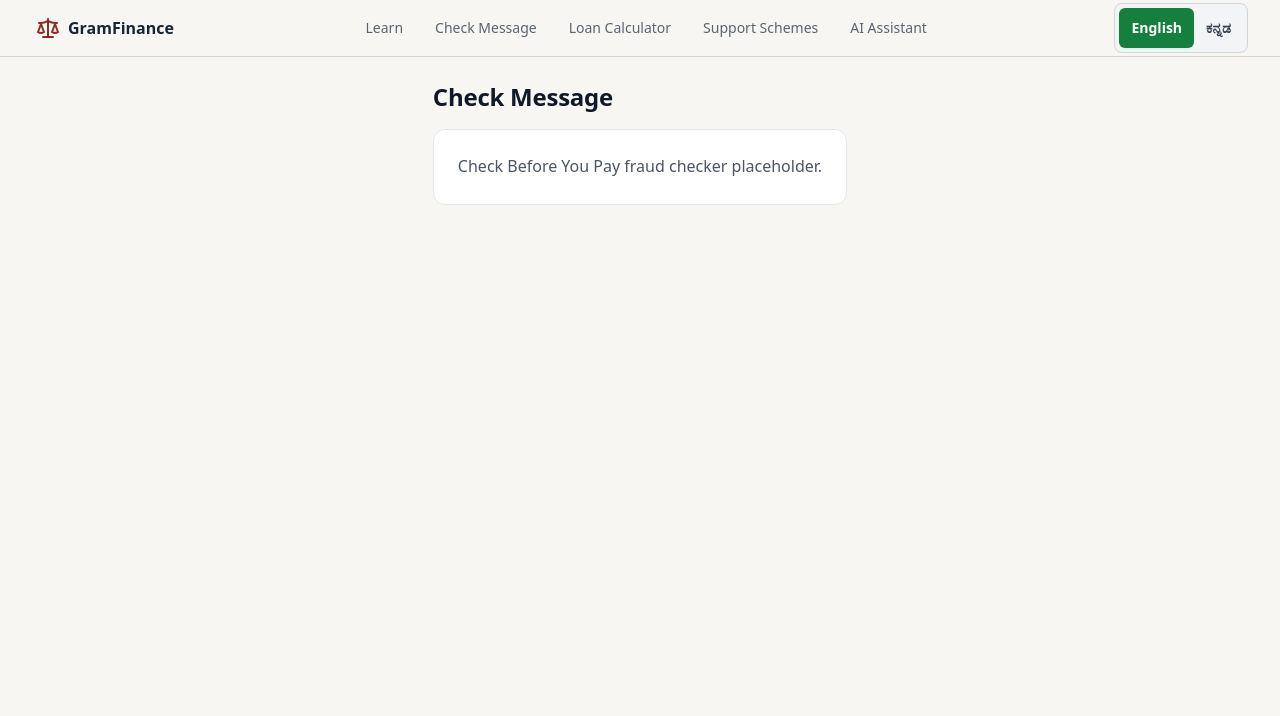
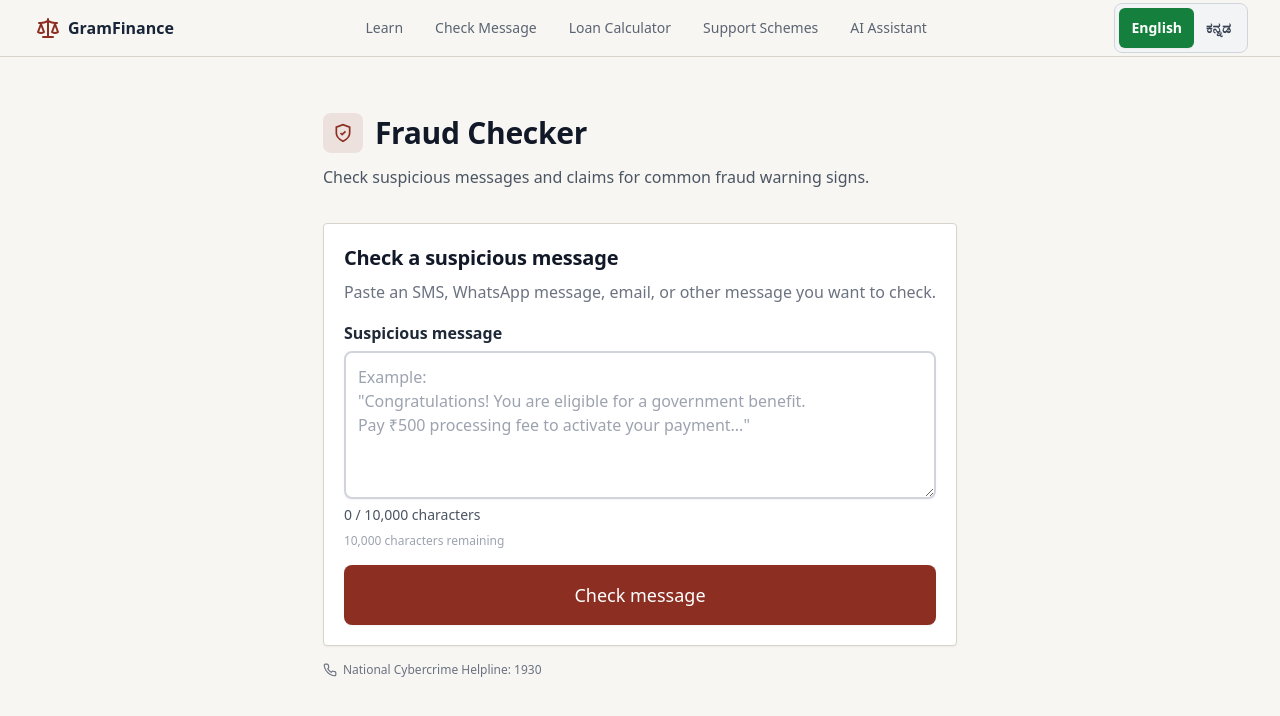
Before and after one commit to vidhwan06/GramFinance, a Next.js app: page /check in a window 1280 px wide. Shown: the top 716 px of the page. Built offline with nearby package versions, Linux system fonts and the light colour scheme.

Commit message:
feat: complete fraud checker verification

```diff
--- a/app/(main)/check/page.tsx
+++ b/app/(main)/check/page.tsx
@@ -1,16 +1,43 @@
-'use client';
+import { FraudChecker } from '@/features/fraud/components/FraudChecker';
 
-import React from 'react';
-import { useLanguage } from '@/features/language/hooks/useLanguage';
+export const metadata = {
+  title: 'Check Message | GramFinance',
+  description: 'Scan suspicious messages and payment requests. Get risk indicators and safety guidance.',
+};
 
-export default function FraudCheckPage() {
-  const { t } = useLanguage();
+export default function CheckPage() {
+  return (
+    <div className="min-h-screen bg-paper">
+      <div className="mx-auto max-w-3xl px-4 py-8 sm:px-6 lg:px-8">
+        {/* Header */}
+        <header className="mb-8">
+          <div className="flex items-center gap-3 mb-3">
+            <div
+              className="flex h-10 w-10 items-center justify-center rounded-lg bg-seal-red/10"
+              aria-hidden="true"
+            >
+              <svg
+                className="h-5 w-5 text-seal-red"
+                viewBox="0 0 24 24"
+                fill="none"
+                stroke="currentColor"
+                strokeWidth="2"
+              >
+                <path d="M12 22s8-4 8-10V5l-8-3-8 3v7c0 6 8 10 8 10z" />
+                <polyline points="9 12 11 14 15 10" />
+              </svg>
+            </div>
+            <h1 className="text-2xl sm:text-3xl font-black text-gray-900">
+              Fraud Checker
+            </h1>
+          </div>
+          <p className="text-base text-gray-600 leading-relaxed">
+            Check suspicious messages and claims for common fraud warning signs.
+          </p>
+        </header>
 
-  return (
-    <div className="space-y-4">
-      <h1 className="text-2xl font-bold text-gray-900">{t.nav.check}</h1>
-      <div className="p-6 bg-white rounded-xl border border-gray-200">
-        <p className="text-gray-600">Check Before You Pay fraud checker placeholder.</p>
+        {/* Fraud Checker */}
+        <FraudChecker />
       </div>
     </div>
   );
```
